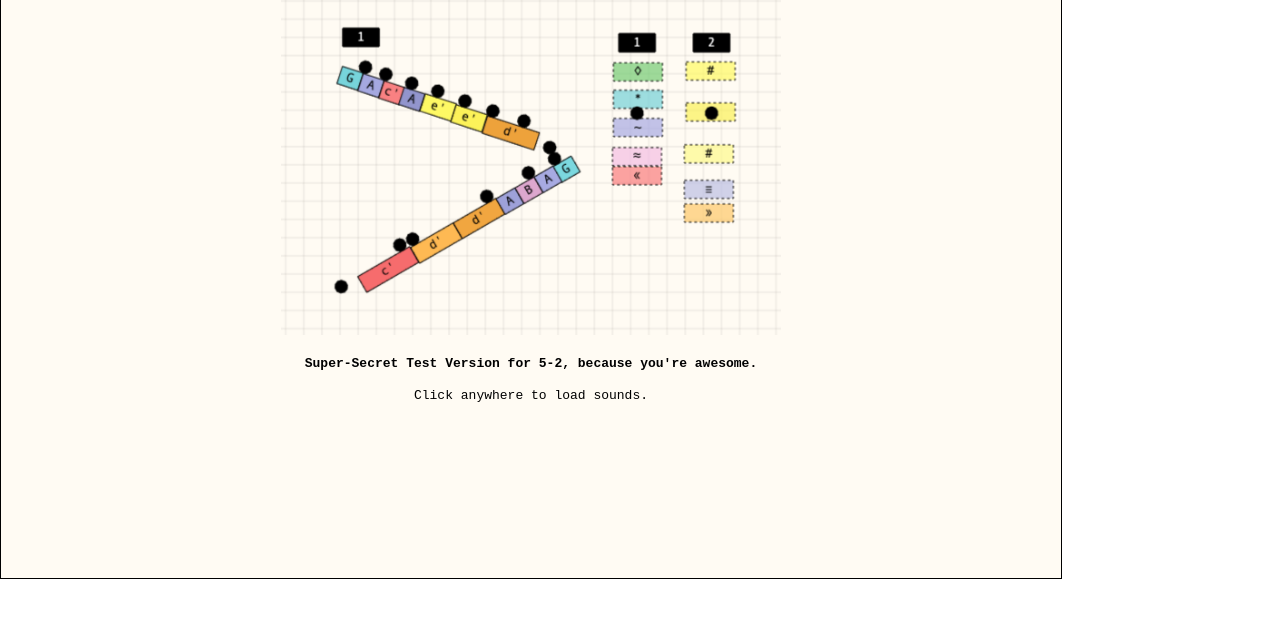
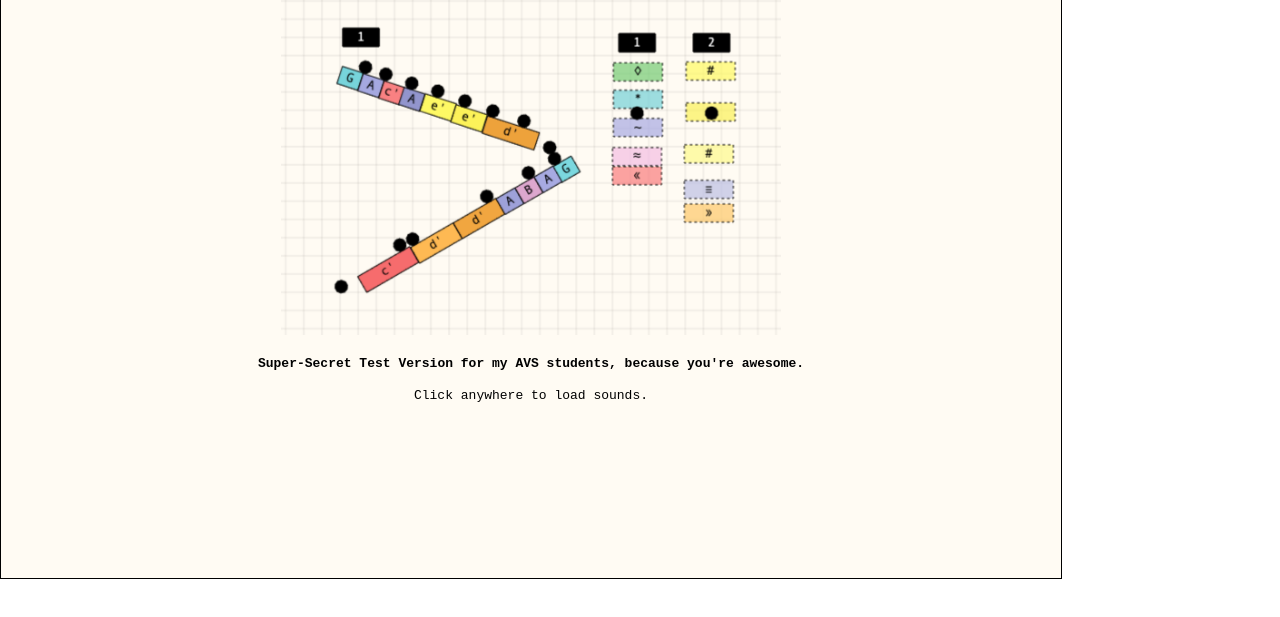
Before and after one commit to dclaymusic/tunedrops, a plain HTML site: page index.html in a window 1280 px wide. Shown: the part 123-740 px from the top of the page. Drawn offline with Linux system fonts and the light colour scheme.

Commit message:
Update index.html

```diff
--- a/index.html
+++ b/index.html
@@ -22,7 +22,7 @@
         <div id="loadscreen" onclick="startGame()">
             <h1>TuneDrops</h1>
             <img id="cover" src="cover.png">
-            <h4>Super-Secret Test Version for 5-2, because you're awesome.</h4>
+            <h4>Super-Secret Test Version for my AVS students, because you're awesome.</h4>
             <p id="loadtext">Click anywhere to load sounds.</p>
             <div id="modeselect">
                 <button id="challengebutton" onclick="toggleMode(0)">Challenge Mode</button>
```
